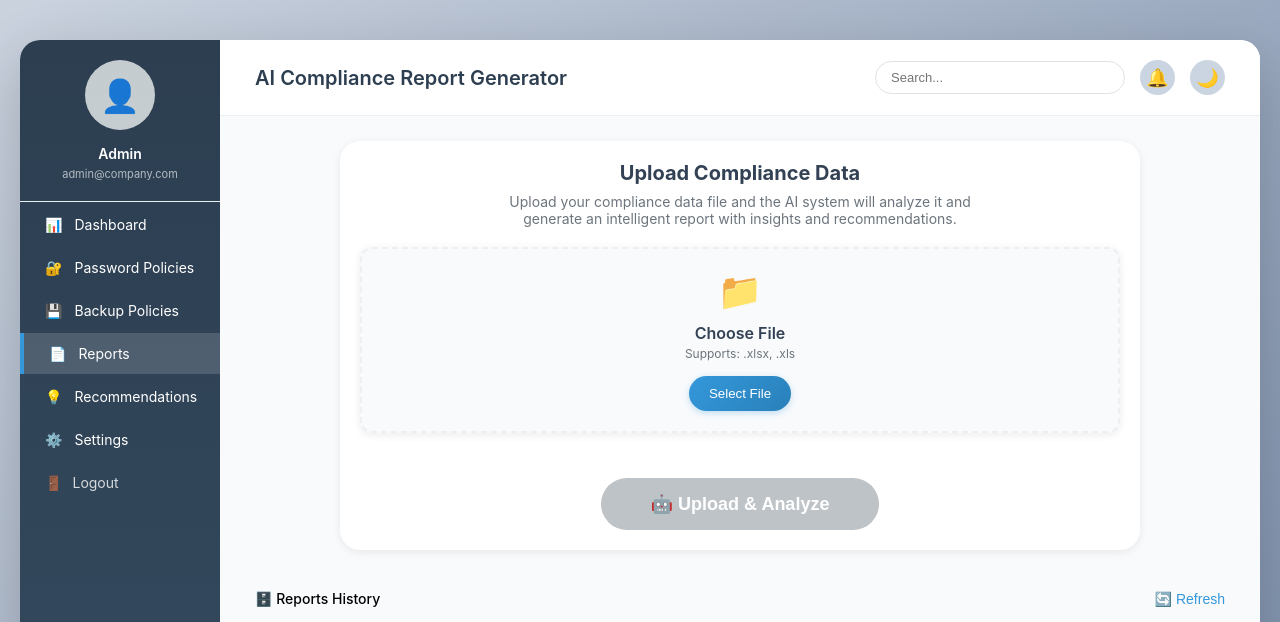
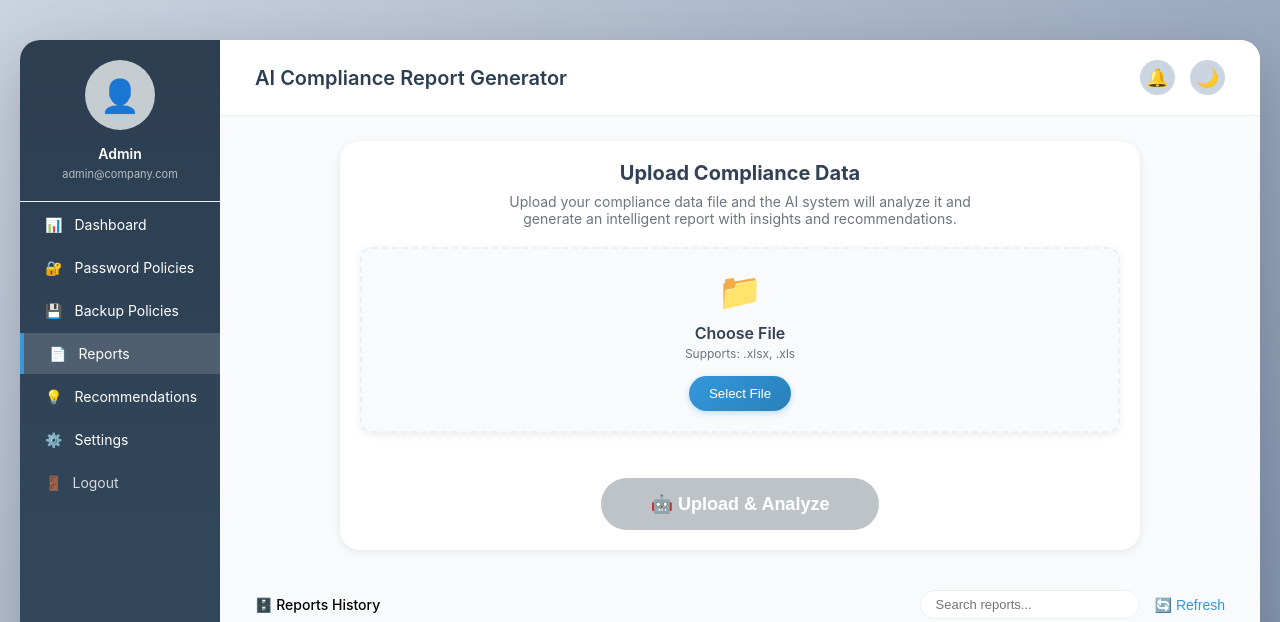
Before and after one commit to Ammar-1993/Safe-Comply-System, a Flask app: template app/templates/reports.html in a window 1280 px wide. Shown: the top 622 px of the page. Run offline with Flask 3, Linux system fonts and the light colour scheme; the template is opened without the code that fills it, so the values that code supplies are empty.

Commit message:
feat: add `navbar` component with notifications and dark mode, and a new `reports` page for AI compliance report generation.

```diff
--- a/app/templates/components/navbar.html
+++ b/app/templates/components/navbar.html
@@ -1,9 +1,7 @@
 <header class="top-header">
   <div class="welcome-text">{{ page_title | default('Welcome Admin!') }}</div>
   <div class="header-actions">
-    {% if active_page == 'reports' %}
-    <input type="text" class="search-box" placeholder="Search..." aria-label="Search" />
-    {% endif %}
+
     <div style="position: relative;">
       <button class="icon-btn" id="notif-btn" aria-label="Notifications" aria-haspopup="true" aria-expanded="false">
         <span aria-hidden="true">🔔</span>
--- a/app/templates/reports.html
+++ b/app/templates/reports.html
@@ -185,10 +185,14 @@
         <div class="section-card" style="margin-top: 40px;">
           <div class="section-title" style="display: flex; justify-content: space-between; align-items: center;">
             <span>🗄️ Reports History</span>
+            <div style="display: flex; gap: 15px; align-items: center;">
+              <input type="text" class="search-box" placeholder="Search reports..."
+                style="padding: 6px 15px; border: 1px solid var(--border-color); border-radius: 20px; font-size: 13px; width: 220px; background: var(--bg-white); color: var(--text-dark);">
               <button onclick="loadReportsArchive()"
-              style="background:none; border:none; cursor:pointer; color:#3498db; font-size:14px; display:flex; align-items:center; gap:5px;">
+                style="background:none; border:none; cursor:pointer; color:var(--primary-color); font-size:14px; display:flex; align-items:center; gap:5px;">
                 🔄 Refresh
               </button>
+            </div>
           </div>
 
           <div class="table-responsive">
```
Also changed, not shown: safecomply.db. Lines whose indentation alone changed are shown as unchanged.
